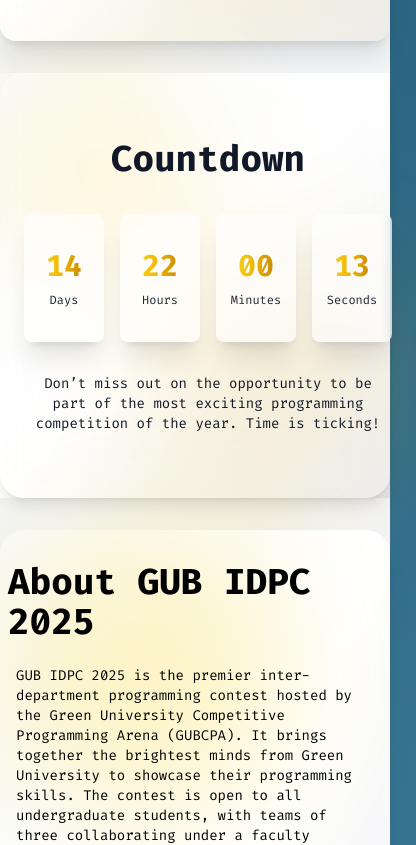
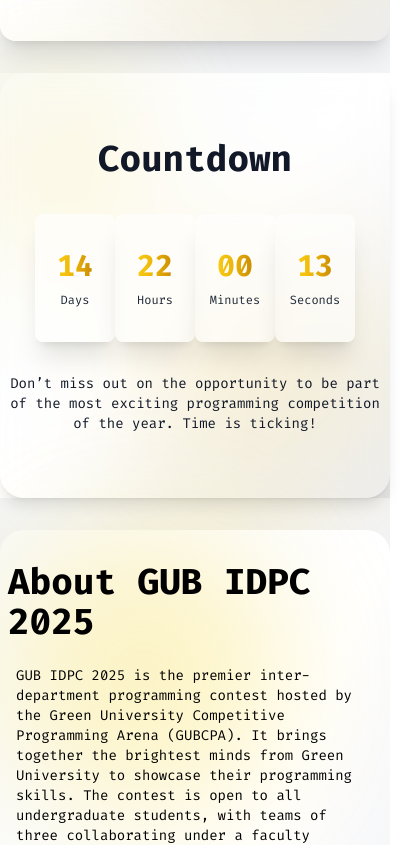
Before and after one commit to Saiful002/IDPC_Reform, a Next.js app: page / in a window 390 px wide. Shown: the part 1480-2325 px from the top of the page, 416 px wide, since content can reach past the window. Built offline with nearby package versions, Linux system fonts and the light colour scheme.

Commit message:
countdown solve

```diff
--- a/app/Register/page.js
+++ b/app/Register/page.js
@@ -173,7 +173,7 @@
         Registration Form
       </h2>
 
-      <form onSubmit={handleSubmit} className="w-full max-w-lg">
+      <form onSubmit={handleSubmit} className="w-full max-w-lg text-black">
         {/* Name */}
         <div className="mb-4">
           <label
--- a/app/components/Countdown.js
+++ b/app/components/Countdown.js
@@ -29,19 +29,19 @@
   return (
     <section className="relative flex flex-col items-center justify-center py-16 bg-gradient-to-br from-gray-50 via-white to-gray-200">
       {/* Floating Gradient Circles */}
-      <div className="absolute top-0 left-0 w-48 h-48 bg-yellow-300 opacity-30 rounded-full blur-3xl"></div>
+      <div className="absolute top-0 left-0 w-32 h-48 bg-yellow-300 opacity-30 rounded-full blur-3xl"></div>
       <div className="absolute bottom-0 right-0 w-64 h-64 bg-yellow-500 opacity-20 rounded-full blur-3xl"></div>
 
       {/* Glassmorphism Background Layer */}
       <div className="absolute inset-0 bg-white/30 backdrop-blur-lg rounded-3xl shadow-lg"></div>
 
       {/* Countdown Content */}
-      <div className="relative z-10 max-w-6xl mx-auto px-6 flex flex-col items-center justify-center space-y-8">
+      <div className="relative z-10 max-w-6xl flex flex-col items-center justify-center space-y-8">
         <h3 className="text-4xl sm:text-5xl font-extrabold leading-tight text-center text-gray-900">
           Countdown
         </h3>
 
-        <div className="flex justify-center space-x-4 sm:space-x-6 md:space-x-6 flex-nowrap">
+        <div className="flex justify-center sm:space-x-4 md:space-x-6 flex-nowrap">
           {["Days", "Hours", "Minutes", "Seconds"].map((label, index) => (
             <div
               key={label}
--- a/app/globals.css
+++ b/app/globals.css
@@ -16,7 +16,7 @@
 
 body {
   color: var(--foreground);
-  background: var(--background);
+  /* background: var(--background); */
   font-family:Verdana, Geneva, Tahoma, sans-serif
 
 }
```
Also changed, not shown: 1 other file (tests, documents, lock files or other folders).
